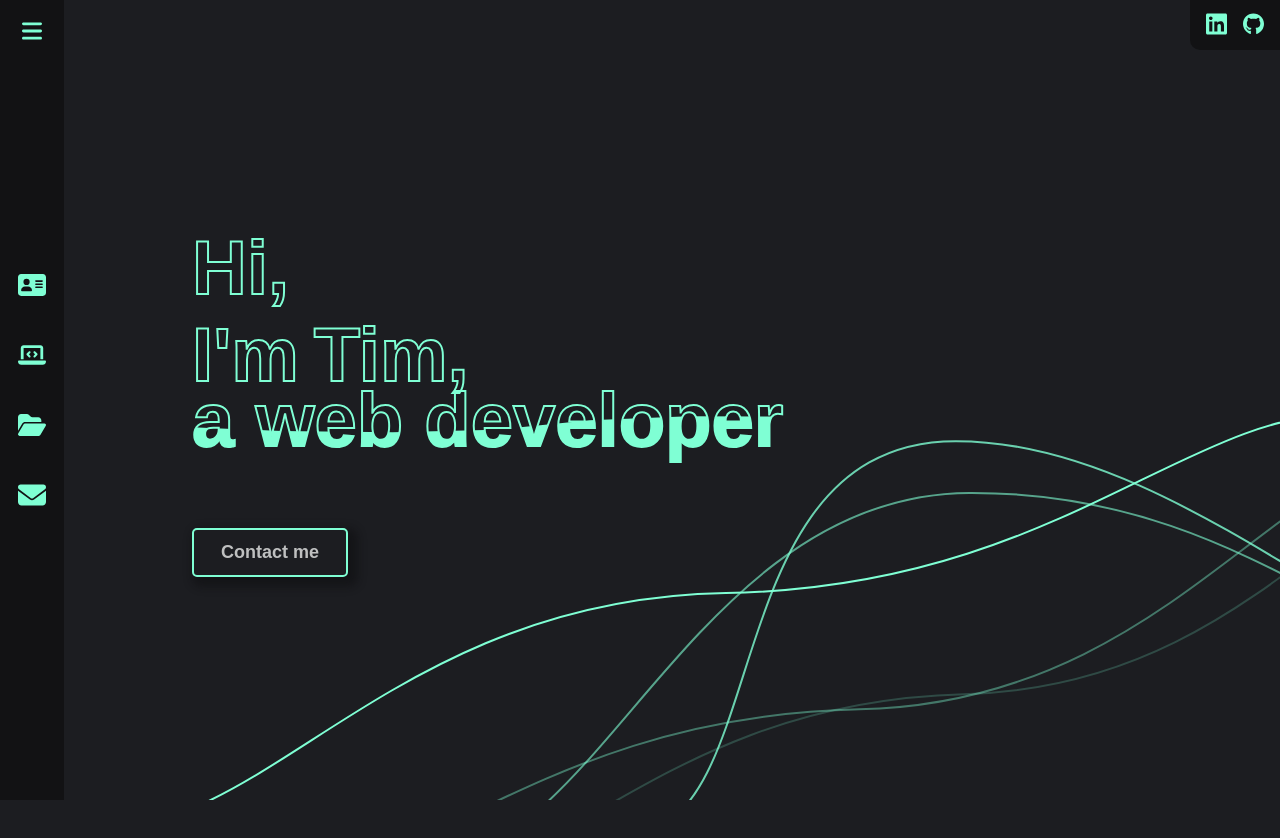
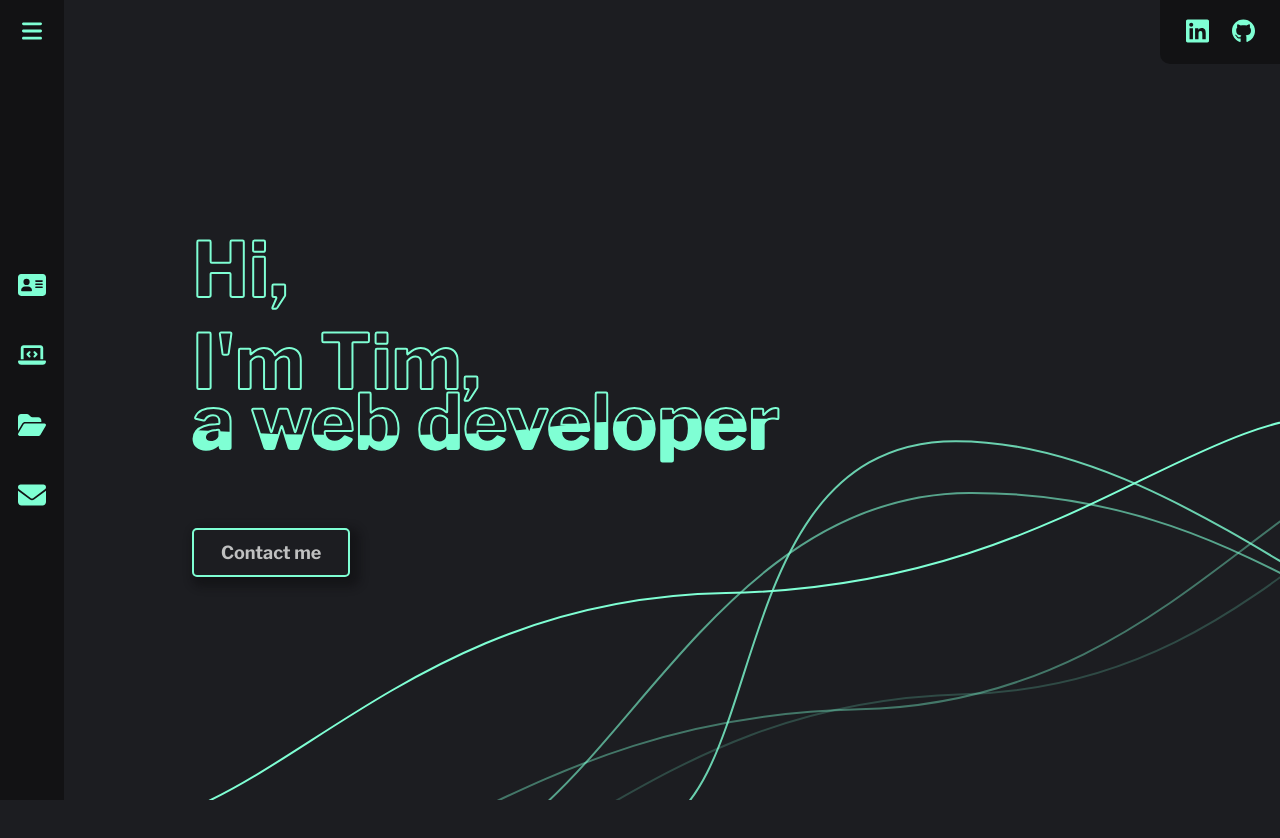
Before and after one commit to Tim-jn/Portfolio, a React (Create React App) app: page / in a window 1280 px wide. Shown: the top 838 px of the page. Built offline with nearby package versions, Linux system fonts and the light colour scheme.

Commit message:
updated style

```diff
--- a/src/Components/SocialBar/SocialBar.scss
+++ b/src/Components/SocialBar/SocialBar.scss
@@ -1,15 +1,16 @@
 @import '../../App.scss';
 
 .social-bar {
-  width: 7%;
-  height: 50px;
+  width: 120px;
+  height: 64px;
+  padding: 6px 14px;
   position: absolute;
   right: 0;
   top: 0;
   background-color: $secondary-bg-color;
   border-bottom-left-radius: 10px;
   display: flex;
-  justify-content: space-evenly;
+  justify-content: space-around;
   align-items: center;
 }
 
@@ -20,13 +21,13 @@
 
 .social-icons {
   cursor: pointer;
-  height: 28px;
-  width: 21px;
+  height: 30px;
+  width: 23px;
 }
 
 .social-icons:hover {
-  height: 30px;
-  width: 25px;
+  height: 33px;
+  width: 28px;
   transition: all 0.3s ease;
 }
 
```
Also changed, not shown: src/App.scss (+11 -1 lines).
